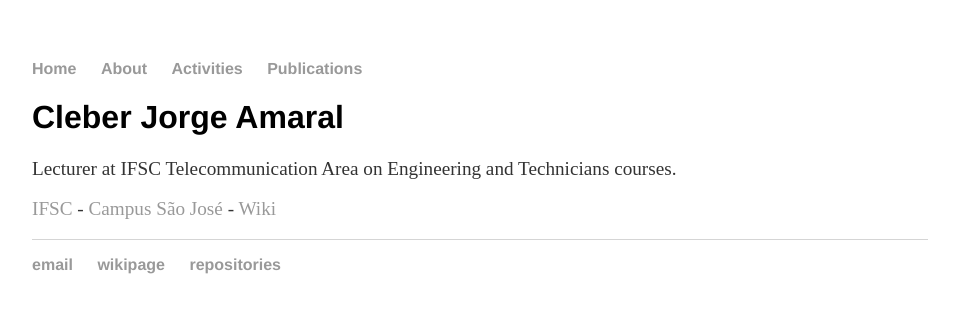
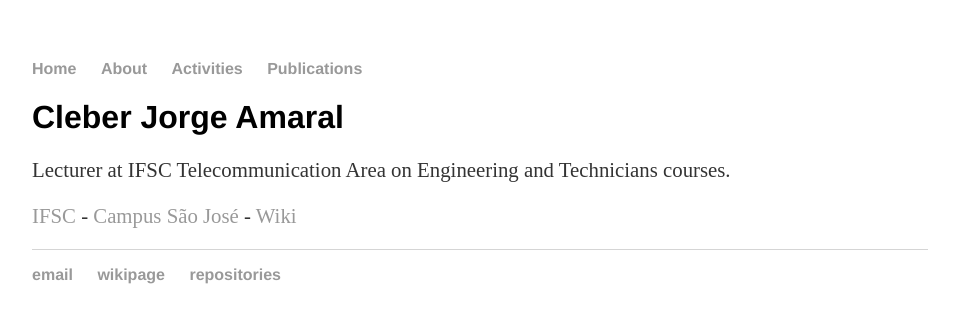
Before and after one commit to cleberjamaral/cleberjamaral.github.io, a Jekyll site: the page built from index.html, in a window 1280 px wide. Shown: the top 323 px of the page, without its empty margins (160-1119 px from the left). Built offline with Jekyll 4.4.1, drawn with Linux system fonts in a browser that asks for light colours.

Commit message:
Update main.css

```diff
--- a/css/main.css
+++ b/css/main.css
@@ -28,8 +28,8 @@ h2 {
     font-family:'Helvetica', 'Arial', 'Sans-Serif';
 }
 p {
-    font-size: 1.2em;
-    line-height: 1.1em;
+    font-size: 1.3em;
+    line-height: 1.2em;
     color: #333;
 }
 footer {
@@ -39,7 +39,7 @@ footer {
 
 ul.posts {
     margin: 20px auto 40px;
-    font-size: 1.2em;
+    font-size: 1.3em;
 }
 
 ul.posts li {
@@ -48,5 +48,5 @@ ul.posts li {
 
 ul.a {
     list-style-type: circle;
-    font-size: 1.2em;
+    font-size: 1.3em;
 }
```
